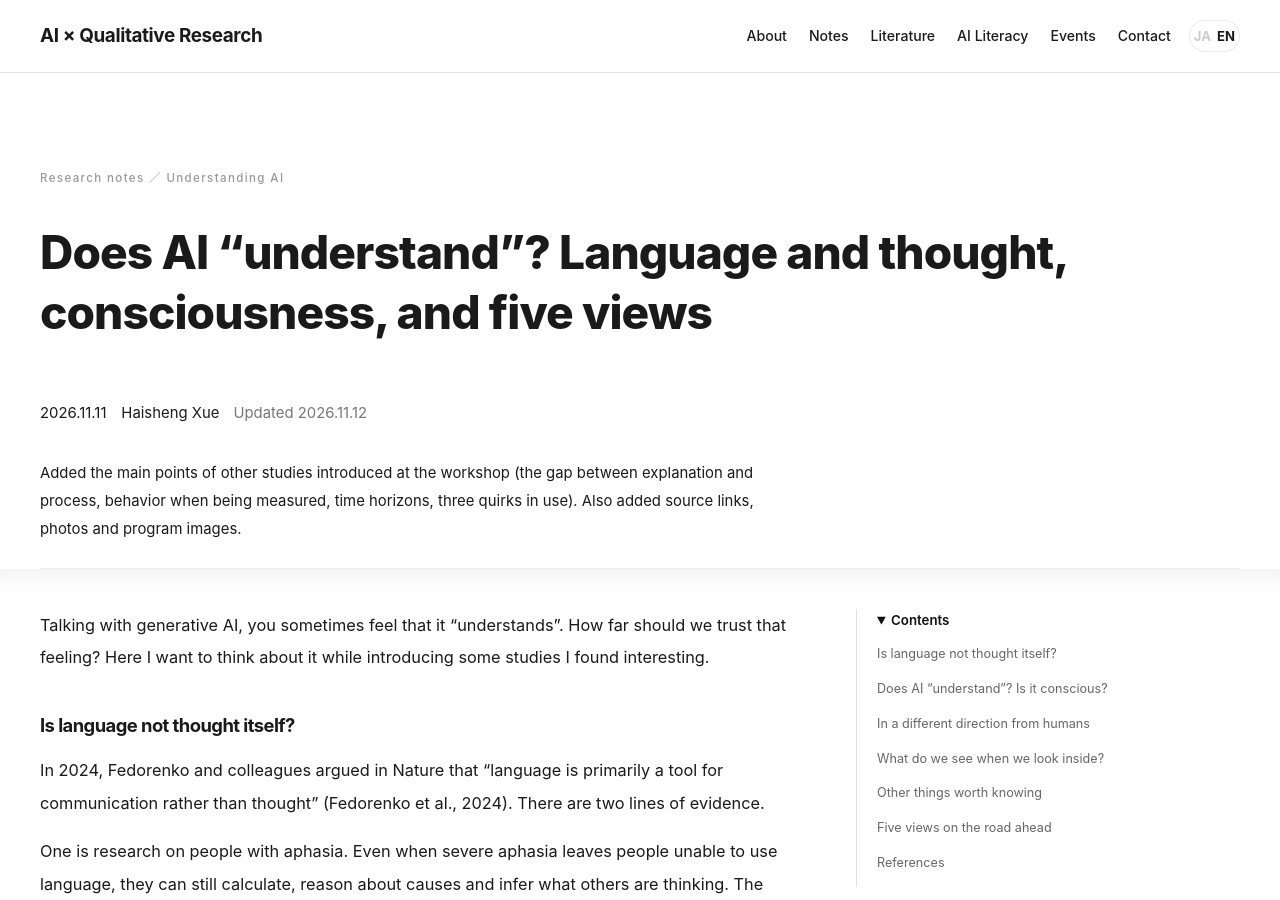
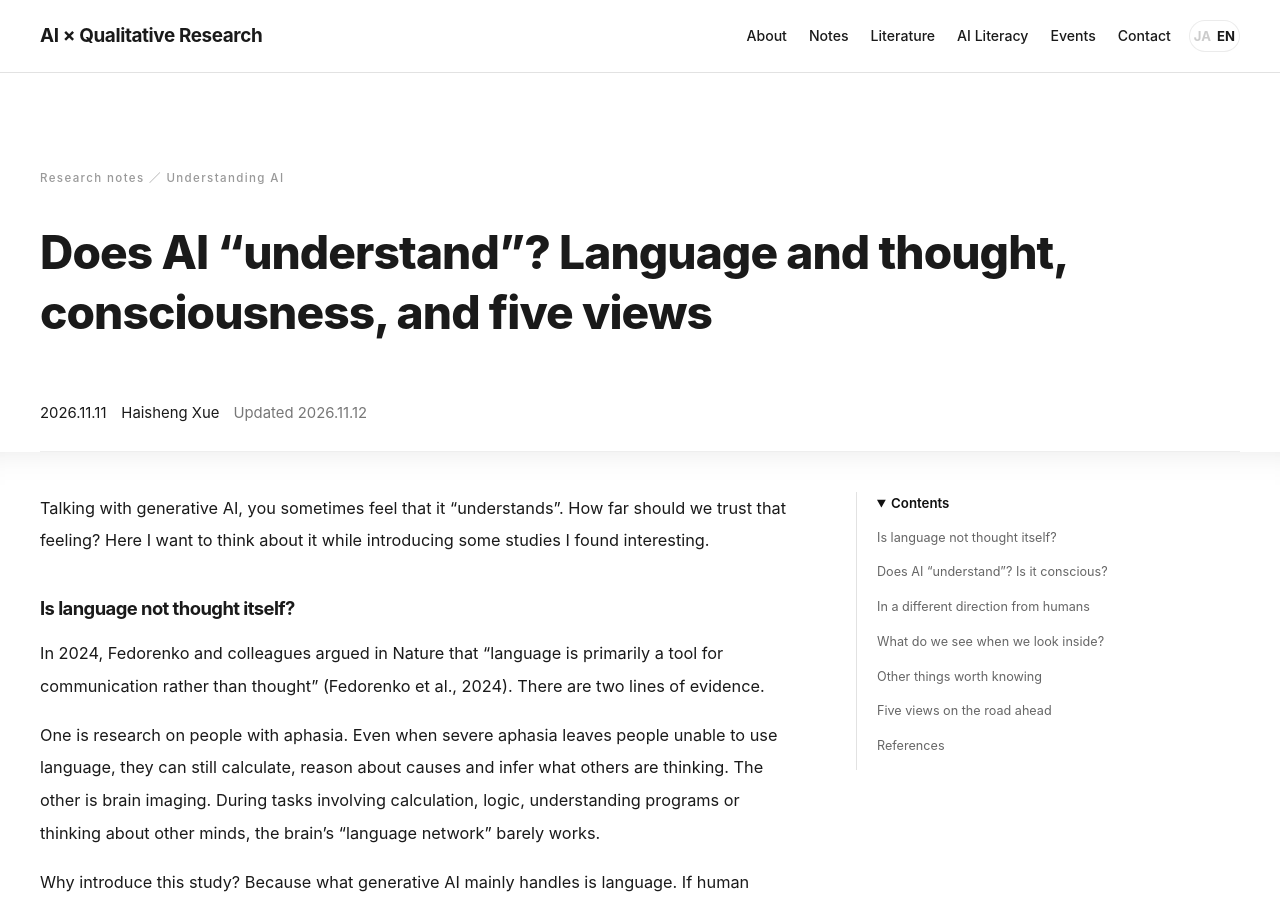
Before and after one commit to xuehaisheng/ai-qualitative-research, a Jekyll site: the page built from _posts/2026-11-11-understanding.md, in a window 1280 px wide and 900 px high. Built offline with Jekyll 4.4.1, drawn with Linux system fonts in a browser that asks for light colours.

Commit message:
研究ノートの更新メモをすべて削除
Remove the remaining change notes (Japanese and English) from five research notes.

Co-Authored-By: Claude Opus 5.5 <noreply@anthropic.com>
Claude-Session: https://claude.ai/code/session_01Lmg6w9NJRA6yGBV9Eynzga

```diff
--- a/_posts/2026-11-11-understanding.md
+++ b/_posts/2026-11-11-understanding.md
@@ -11,8 +11,6 @@ summary_ja: "流暢に話せることと、考えられることは同じなの
 topic: "AIの理解"
 related_notes: ["qualitative-reactions", "march-of-progress", "ai-history"]
 updated: "2026-11-12 00:00:00 +0900"
-change_note: "講習会で紹介したほかの研究（説明と過程のずれ、測定されているときのふるまい、タイム・ホライズン、使うときの三つの癖）の要点を追加。出典リンクと写真・番組画像も追加。"
-change_note_en: "Added the main points of other studies introduced at the workshop (the gap between explanation and process, behavior when being measured, time horizons, three quirks in use). Also added source links, photos and program images."
 sort_date: 20261112
 ---
 
```
Also changed, not shown: _posts/2026-11-11-march-of-progress.md (+0 -2 lines), _posts/2026-11-11-other-fields.md (+0 -2 lines), _posts/2026-11-11-predictions.md (+0 -2 lines), _posts/2026-11-11-qualitative-reactions.md (+0 -2 lines).
